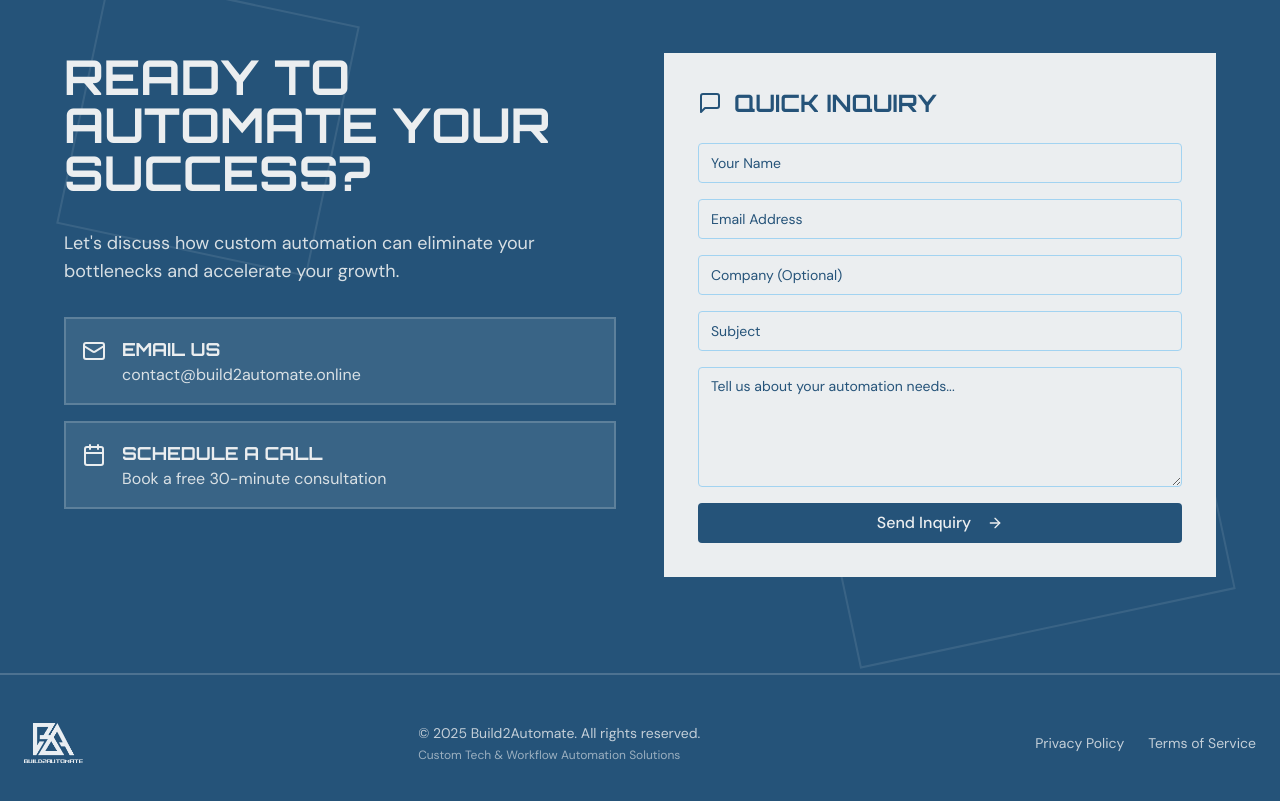
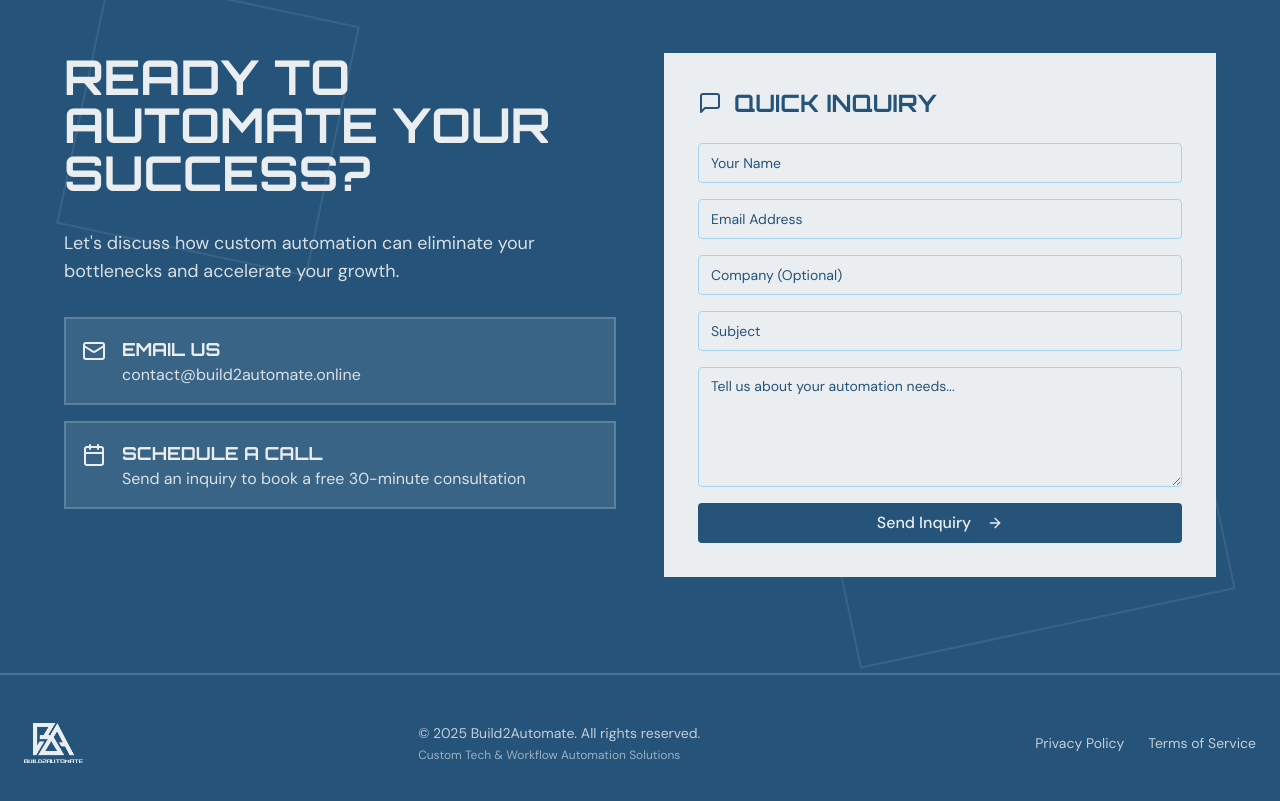
Before and after one commit to Softwexa-Solutions/Build2Auomate_Website, a React (Vite) app: page / in a window 1280 px wide. Shown: the part 5733-6534 px from the top of the page. Built offline with nearby package versions, Linux system fonts and the light colour scheme; no server answers.

Commit message:
netlify 3

```diff
--- a/src/components/ContactCTA.tsx
+++ b/src/components/ContactCTA.tsx
@@ -221,7 +221,7 @@ const ContactCTA = () => {
                 <Calendar className="w-5 h-5 sm:w-6 sm:h-6 mt-0.5 sm:mt-1 flex-shrink-0" />
                 <div className="flex-1 min-w-0">
                   <h3 className="font-heading font-bold uppercase text-sm sm:text-lg">Schedule a Call</h3>
-                  <p className="text-primary-foreground/90 text-sm sm:text-base">Book a free 30-minute consultation</p>
+                  <p className="text-primary-foreground/90 text-sm sm:text-base">Send an inquiry to book a free 30-minute consultation</p>
                 </div>
               </div>
             </div>
```
